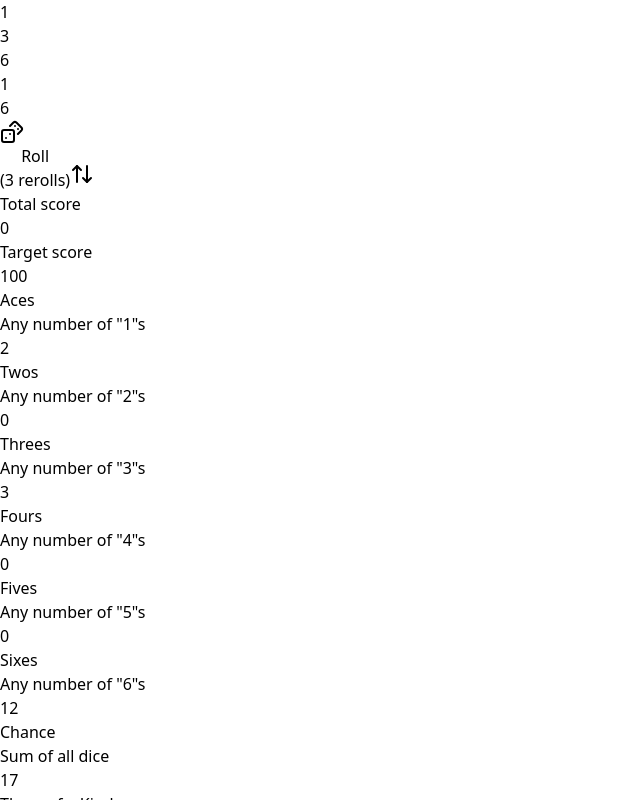
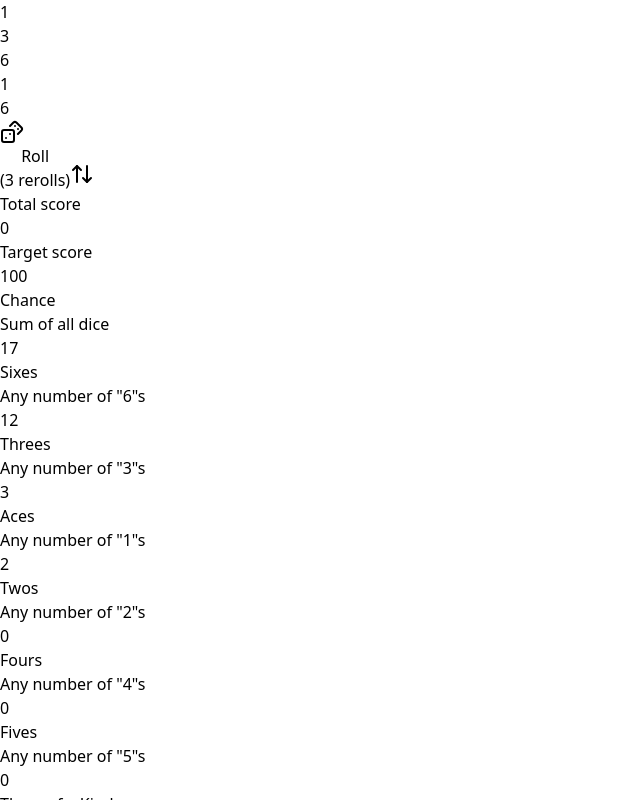
Before and after one commit to nint8835-archive/gamblejam, a React (Vite) app: page / in a window 1280 px wide. Both pictures are taken after a click on the button "Start". Shown: the top 800 px of the page, without its empty margins (0-640 px from the left). Built offline with nearby package versions, Linux system fonts and the light colour scheme.

Commit message:
WIP better UX

```diff
--- a/src/uis/ActiveGame.tsx
+++ b/src/uis/ActiveGame.tsx
@@ -91,6 +91,15 @@ export function ActiveGameUi() {
     const hover = useHover(context);
     const { getReferenceProps, getFloatingProps } = useInteractions([hover]);
 
+    const sortedScoreCardEntries = scoreCardValues
+        .map((entry, index) => ({
+            key: index,
+            index,
+            ...ScoreCardEntries[entry.entryId],
+            score: ScoreCardEntries[entry.entryId].scoreFunc(dice),
+        }))
+        .sort((a, b) => b.score - a.score);
+
     function devModeWin() {
         invoke({
             type: 'ForceStageChange',
@@ -162,8 +171,9 @@ export function ActiveGameUi() {
                     <div className="text-2xl font-semibold">{targetScore}</div>
                 </div>
                 <div className="grid min-h-0 flex-1 grid-cols-2 gap-2 overflow-auto">
-                    {scoreCardValues.map((entry, index) => (
-                        <ScoreCardEntry key={index} index={index} {...ScoreCardEntries[entry.entryId]} />
+                    {/* If something weird happens here, Dan told me so */}
+                    {sortedScoreCardEntries.map((entry) => (
+                        <ScoreCardEntry {...entry} />
                     ))}
                 </div>
             </div>
```
